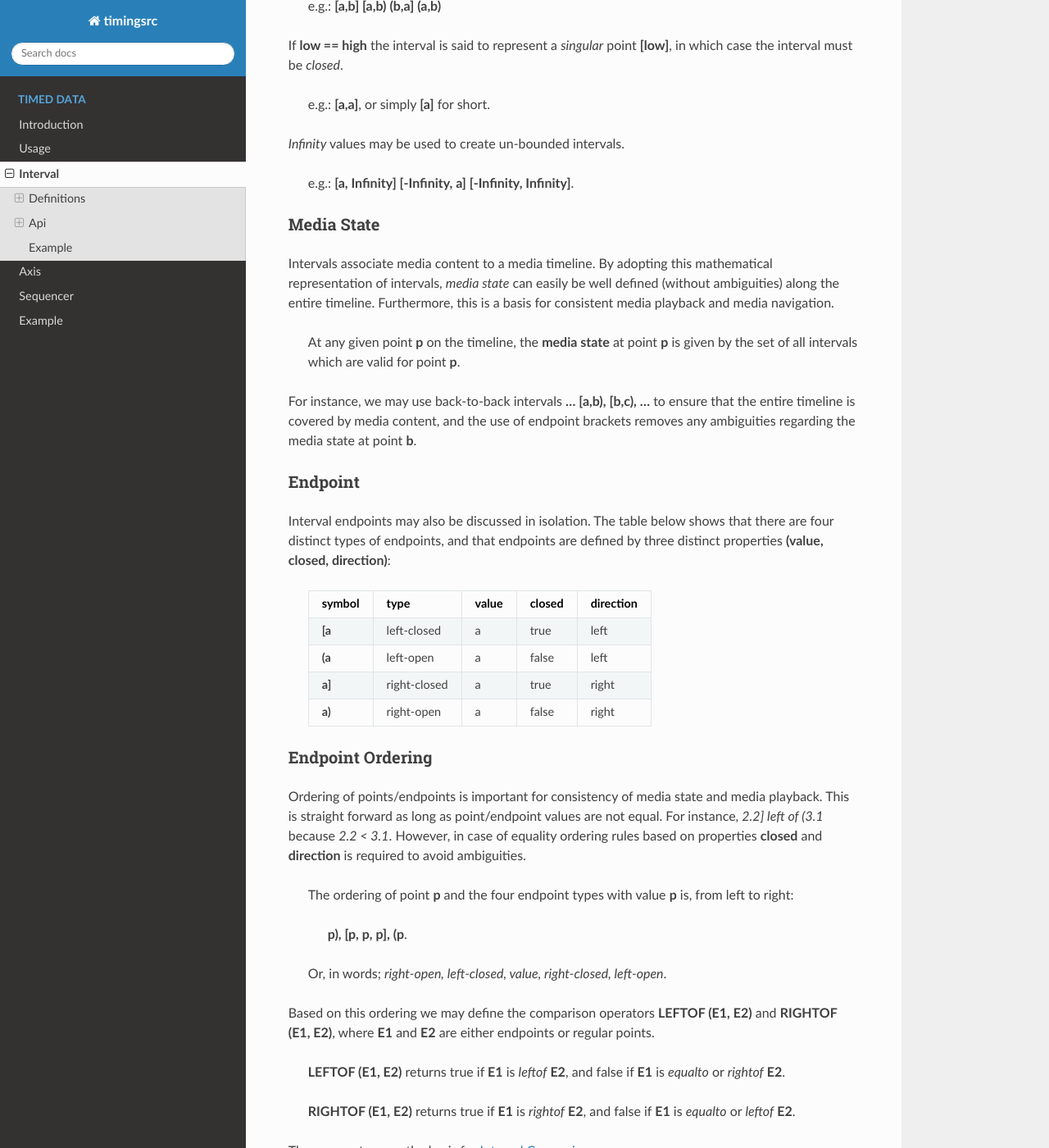
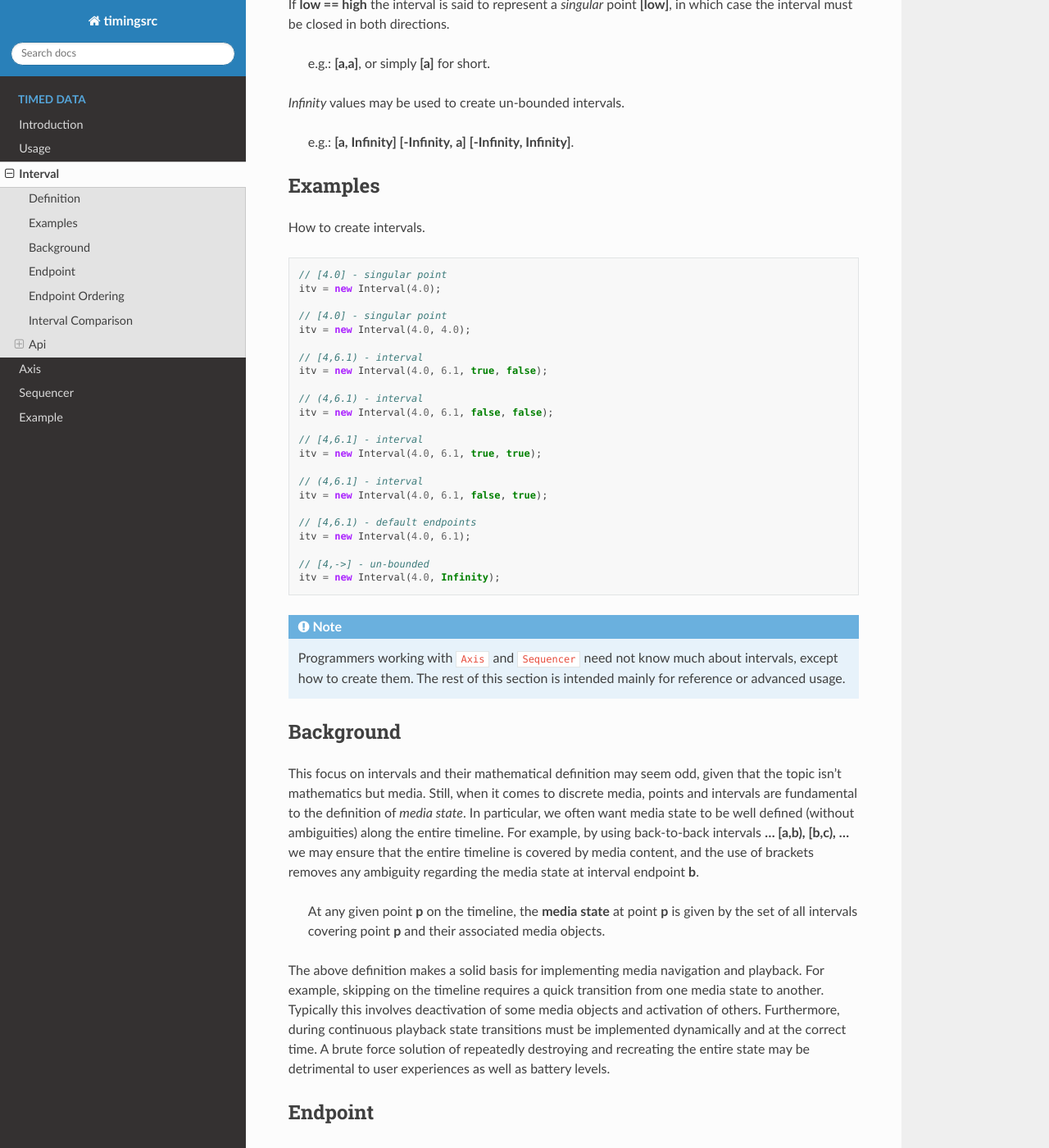
Before and after one commit to ingararntzen/timingdocs, a Sphinx documentation site: the page built from docs/source/timeddata/interval.rst, in a window 1280 px wide and 1400 px high, scrolled down 487 px. Shown: the whole window at 82% size. Built offline with Sphinx 7.4.7 and the Read the Docs theme 2.0.0, drawn with Linux system fonts in a browser that asks for light colours; some of the changed text lies outside the part shown.

Commit message:
review interval

```diff
--- a/docs/source/timeddata/interval.rst
+++ b/docs/source/timeddata/interval.rst
@@ -4,32 +4,28 @@
 Interval
 ========================================================================
 
-``Interval`` is used by ``Axis`` to define the validity of values or
-objects in relation to an *axis*. Validity is either limited to a
-singular *point* on the axis, or to a continuous *line segment*. In media,
-the axis is often thought of as a *time-axis* and intervals therefor
-define the *temporal validity* of media content relative to this axis.
+``Interval`` is used by ``Axis`` and ``Sequencer`` to define the
+validity of objects or values in relation to an *axis*. Intervals
+describe either a continuous *line segment* or a singular *point*. In media,
+the axis is often thought of as a *time-axis* and in this context intervals
+define the *temporal validity* of media content.
 
-
-Definitions
-------------------------------------------------------------------------
 
 .. _interval-definition:
 
-Interval
-""""""""""""""""""""""""""""""""""""""""""""""""""""""""""""""""""""""""
-
+Definition
+------------------------------------------------------------------------
 
 Following standard mathematical notation intervals are expressed by two
-endpoint number values **low** and **high**, where **low <= high**. In
-addition, interval endpoints are *open* or *closed*, as indicated with
-brackets below:
+endpoint values **low** and **high**, where **low <= high**. In
+addition, interval endpoints are **open** or **closed**, as indicated with
+brackets below.
 
     e.g.: **[a,b]  [a,b)  (b,a]  (a,b)**
 
 If **low == high** the interval is said to represent a
 *singular* point **[low]**, in which case the interval must be
-*closed*.
+closed in both directions.
 
     e.g.: **[a,a]**, or simply **[a]** for short.
 
@@ -38,73 +34,126 @@
     e.g.: **[a, Infinity]  [-Infinity, a]  [-Infinity, Infinity]**.
 
 
+Examples
+------------------------------------------------------------------------
+
+How to create intervals.
+
+.. code-block:: javascript
+
+    // [4.0] - singular point
+    itv = new Interval(4.0);
+
+    // [4.0] - singular point
+    itv = new Interval(4.0, 4.0);
+
+    // [4,6.1) - interval
+    itv = new Interval(4.0, 6.1, true, false);
+
+    // (4,6.1) - interval
+    itv = new Interval(4.0, 6.1, false, false);
+
+    // [4,6.1] - interval
+    itv = new Interval(4.0, 6.1, true, true);
+
+    // (4,6.1] - interval
+    itv = new Interval(4.0, 6.1, false, true);
+
+    // [4,6.1) - default endpoints
+    itv = new Interval(4.0, 6.1);
+
+    // [4,->] - un-bounded
+    itv = new Interval(4.0, Infinity);
+
+
+..  note::
+
+    Programmers working with ``Axis`` and ``Sequencer`` need not know
+    much about intervals, except how to create them. The rest of this
+    section is intended mainly for reference or advanced usage.
+
 ..  _interval-mediastate:
 
-Media State
-""""""""""""""""""""""""""""""""""""""""""""""""""""""""""""""""""""""""
+Background
+------------------------------------------------------------------------
 
-Intervals associate media content to a media timeline. By adopting this
-mathematical representation of intervals, *media state* can easily be well
-defined (without ambiguities) along the entire timeline. Furthermore,
-this is a basis for consistent media playback and media navigation.
+This focus on intervals and their mathematical definition may seem
+odd, given that the topic isn't mathematics but media. Still, when it
+comes to discrete media, points and intervals are fundamental to the
+definition of *media state*. In particular, we often want media state to
+be well defined (without ambiguities) along the entire timeline.
+For example, by using back-to-back intervals **... [a,b), [b,c), ...**
+we may ensure that the entire timeline is covered by media content, and the
+use of brackets removes any ambiguity regarding the media
+state at interval endpoint **b**.
 
-    At any given point **p** on the timeline, the **media state** at point
-    **p** is given by the set of all intervals which are valid for point **p**.
+    At any given point **p** on the timeline, the **media state**
+    at point **p** is given by the set of all intervals covering point
+    **p** and their associated media objects.
 
-For instance, we may use back-to-back intervals **... [a,b), [b,c), ...**
-to ensure that the entire timeline is covered by media content, and the
-use of endpoint brackets removes any ambiguities regarding the media
-state at point **b**.
+The above definition makes a solid basis for implementing media navigation
+and playback. For example, skipping on the timeline requires a quick
+transition from one media state to another. Typically this involves
+deactivation of some media objects and activation of others. Furthermore,
+during continuous playback state transitions must be implemented dynamically
+and at the correct time. A brute force solution of repeatedly destroying and
+recreating the entire state may be detrimental to user experiences as well
+as battery levels.
 
 
 .. _interval-endpoint:
 
 Endpoint
-""""""""""""""""""""""""""""""""""""""""""""""""""""""""""""""""""""""""
+------------------------------------------------------------------------
+
 
 Interval endpoints may also be discussed in isolation. The table
 below shows that there are four distinct types of endpoints, and
 that endpoints are defined by three distinct properties
-**(value, closed, direction)**:
 
-    ======  ============  ======  ======  =========
-    symbol  type          value   closed  direction
-    ======  ============  ======  ======  =========
-    **[a**  left-closed   a       true     left
-    **(a**  left-open     a       false    left
-    **a]**  right-closed  a       true     right
-    **a)**  right-open    a       false    right
-    ======  ============  ======  ======  =========
+*   **value** numerical value
+*   **direction** left or right
+*   **bracket** closed or open
+
+
+    ======  ============  ======  =========  =======
+    symbol  name          value   direction  bracket
+    ======  ============  ======  =========  =======
+    **[a**  left-closed   a       left       closed
+    **(a**  left-open     a       left       open
+    **a]**  right-closed  a       right      closed
+    **a)**  right-open    a       right      open
+    ======  ============  ======  =========  =======
 
 
 ..  _interval-ordering:
 
 Endpoint Ordering
-""""""""""""""""""""""""""""""""""""""""""""""""""""""""""""""""""""""""
+------------------------------------------------------------------------
 
-Ordering of points/endpoints is important for consistency of media
-state and media playback. This is straight forward as long as
-point/endpoint values are not equal. For instance, *2.2] left of (3.1*
+Correct ordering of points and endpoints is important for consistency of
+media state, navigation and playback. This is straight forward as long as
+endpoint values are not equal. For instance, *2.2]* is before *(3.1*
 because *2.2 < 3.1*. However, in case of equality ordering rules based
-on properties **closed** and **direction** is required to avoid ambiguities.
+on endpoint **bracket** and **direction** is required to avoid ambiguities.
 
-    The ordering of point **p** and the four endpoint types with value **p** is,
-    from left to right:
+    The internal ordering of point **p** and the four endpoint types
+    with value **p** is, from left to right:
 
         **p), [p, p, p], (p**.
 
     Or, in words; *right-open, left-closed, value, right-closed, left-open*.
 
 
-Based on this ordering we may define the comparison operators **LEFTOF (E1, E2)**
-and **RIGHTOF (E1, E2)**, where **E1** and **E2** are either endpoints or
-regular points.
+Based on this ordering we may define the comparison operators **leftof(e1, e2)**
+and **rightof(e1, e2)**, where **e1** and **e2** are either endpoints or
+regular points values.
 
-    **LEFTOF (E1, E2)** returns true if **E1** is *leftof* **E2**,
-    and false if **E1** is *equalto* or *rightof* **E2**.
+    **leftof(e1, e2)** returns true if **e1** is before **e2**,
+    and false if **e1** is equal to or after **e2**.
 
-    **RIGHTOF (E1, E2)** returns true if **E1** is *rightof* **E2**,
-    and false if **E1** is *equalto* or *leftof* **E2**.
+    **rightof(e1, e2)** returns true if **e1** is after **e2**,
+    and false if **e1** is equal to or before **e2**.
 
 These operators are the basis for :ref:`interval-comparison`.
 
@@ -113,88 +162,86 @@
 ..  _interval-comparison:
 
 Interval Comparison
-""""""""""""""""""""""""""""""""""""""""""""""""""""""""""""""""""""""""
+------------------------------------------------------------------------
 
-One interval may overlap another interval, and if it does the overlap
-may be full or only partial:
+One interval may overlap or cover another interval, or they may be
+disjunct:
 
-    More formally, **CMP (A, B)** means comparing **interval A** to
-    **interval B**. The comparison yields one of seven possible
+    More formally, **cmp(a, b)** means comparing interval **a** to
+    interval **b**. The comparison yields one of seven possible
     relasions: OUTSIDE_LEFT, OVERLAP_LEFT, COVERED, EQUAL, COVERS,
     OVERLAP_RIGHT, or OUTSIDE_RIGHT. The operator is defined
-    in terms of simpler operators **LEFTOF**, **RIGHTOF** and **INSIDE**.
+    in terms of simpler operators **leftof**, **rightof** and **inside**.
 
 
-The operator **INSIDE (E, I)** evaluates if a point or an endpoint is *inside* an
-interval. **E** is point or endpoint and **I** is interval, defined by two
-endpoints **I.low** and **I.high**.
+The operator **inside(e, i)** evaluates to true if a point or an
+endpoint is inside an interval. **e** is a point or an endpoint and **i**
+is interval, defined by two endpoints **i.low** and **i.high**.
 
-    **INSIDE (E, I)** = **!LEFTOF (E, I.low)** && **!RIGHTOF (E, I.high)**
+    **inside(e, i)** = **!leftof(e, i.low) && !rightof(e, i.high)**
 
 For example, the following table illustrates the effective evaluation of the
-**INSIDE (p, I)** operator, where **p** is a regular point value.
+**inside(p, i)** operator, where **p** is a regular point value.
 
 ======================  =============================
 operator                evaluation
 ======================  =============================
-INSIDE(p, [low, high])  (low <= p && p <= high)
-INSIDE(p, [low, high>)  (low <= p && p < high)
-INSIDE(p, <low, high])  (low < p && p <= high)
-INSIDE(p, <low, high>)  (low < p && p < high)
+inside(p, [low, high])  (low <= p && p <= high)
+inside(p, [low, high>)  (low <= p && p < high)
+inside(p, <low, high])  (low < p && p <= high)
+inside(p, <low, high>)  (low < p && p < high)
 ======================  =============================
 
-The comparison operator for intervals, **CMP (A, B)**, is then defined as
+The comparison operator for intervals, **cmp(a, b)**, is then defined as
 follows:
 
 +------------+--------------------------------------------------------+
-| CMP (A, B) | description                                            |
+| cmp(a, b)  | description                                            |
 +============+========================================================+
-| | OUTSIDE  | | A is outside B on the left                           |
-| | LEFT     | | A.high *leftof* B.low                                |
+| | OUTSIDE  | | a is outside b on the left                           |
+| | LEFT     | | a.high *leftof* b.low                                |
 +------------+--------------------------------------------------------+
-| | OVERLAP  | | A overlaps B from left                               |
-| | LEFT     | | A.high is *inside* B                                 |
-|            | | A.low is *leftof* B.low                              |
+| | OVERLAP  | | a overlaps b from left                               |
+| | LEFT     | | a.high is *inside* b                                 |
+|            | | a.low is *leftof* b.low                              |
 +------------+--------------------------------------------------------+
-| | COVERED  | | A is covered by B                                    |
-|            | | A.low *inside* B && A.high *inside* B                |
-|            | | B.low *!inside* A OR B.high *!inside* A              |
+| | COVERED  | | a is covered by b                                    |
+|            | | a.low *inside* b && a.high *inside* b                |
+|            | | b.low *!inside* a || b.high *!inside* a              |
 +------------+--------------------------------------------------------+
-| | EQUAL    | | A is equal to B                                      |
-|            | | A.low *inside* B && A.high *inside* B                |
-|            | | B.low *inside* A && B.high *inside* A                |
+| | EQUAL    | | a is equal to a                                      |
+|            | | a.low *inside* b && a.high *inside* b                |
+|            | | b.low *inside* a && b.high *inside* a                |
 +------------+--------------------------------------------------------+
-| | COVERS   | | A covers B                                           |
-|            | | A.low *!inside* B || A.high *!inside* B              |
-|            | | B.low *inside* A && B.high *inside* A                |
+| | COVERS   | | a covers b                                           |
+|            | | a.low *!inside* b || a.high *!inside* b              |
+|            | | b.low *inside* a && b.high *inside* a                |
 +------------+--------------------------------------------------------+
-| | OVERLAP  | | A overlaps B from right                              |
-| | RIGHT    | | A.low is *inside* B                                  |
-|            | | A.high is *rightof* B.high                           |
+| | OVERLAP  | | a overlaps b from right                              |
+| | RIGHT    | | a.low is *inside* b                                  |
+|            | | a.high is *rightof* b.high                           |
 +------------+--------------------------------------------------------+
-| | OUTSIDE  | | A is outside B on the right                          |
-| | RIGHT    | | A.low *rightof* B.high                               |
+| | OUTSIDE  | | a is outside b on the right                          |
+| | RIGHT    | | a.low *rightof* b.high                               |
 +------------+--------------------------------------------------------+
 
 ..  note::
 
     Illustration!
 
-Here are a few examples of comparison between intervals A and B.
+Here are a few examples of comparisons between intervals a and b.
 
 ======  ======  ===============================================
-A       B       CMP (A, B)
+a       b       cmp(a, b)
 ======  ======  ===============================================
-[2,4>   [4]     OUTSIDE_LEFT: A is outside B on the left
-[2,4>   <2,4]   OVERLAP_LEFT: A overlaps B from left
-[2,4>   [2,4]   COVERED: A is covered by B
-[2,4>   [2,4>   EQUAL: A is equal to B
-[2,4>   <2,4>   COVERS: A covers B
-[2,4>   <1,3>   OVERLAP_RIGHT: A overlaps B from right
-[2,4>   <1,2>   OUTSIDE_RIGHT: A is outside B on the right
+[2,4>   [4]     OUTSIDE_LEFT: a is outside b on the left
+[2,4>   <2,4]   OVERLAP_LEFT: a overlaps b from left
+[2,4>   [2,4]   COVERED: a is covered by b
+[2,4>   [2,4>   EQUAL: a is equal to b
+[2,4>   <2,4>   COVERS: a covers b
+[2,4>   <1,3>   OVERLAP_RIGHT: a overlaps b from right
+[2,4>   <1,2>   OUTSIDE_RIGHT: a is outside b on the right
 ======  ======  ===============================================
-
-
 
 
 
@@ -305,7 +352,7 @@
 ..  js:method:: Interval.pointInside(p, interval)
 
     :param number p: point
-    :param Interval interval; interval
+    :param Interval interval: interval
     :returns boolean: True if point p is inside interval
 
     Test if point p is inside interval.
@@ -334,29 +381,3 @@
         diff < 0: A > B
 
     Use with Array.sort() to sort Intervals by their high endpoint.
-
-
-
-
-
-
-
-
-
-
-
-
-
-Example
-------------------------------------------------------------------------
-
-.. code-block:: javascript
-
-    // singular point
-    let itv_1 = new Interval(4.0);
-
-    // default endpoint semantics
-    let itv_2 = new Interval(4.0, 6.1);
-
-    // specify endpoint semantics
-    let itv_3 = new Interval(4.0, 6.1, false, true);
```
